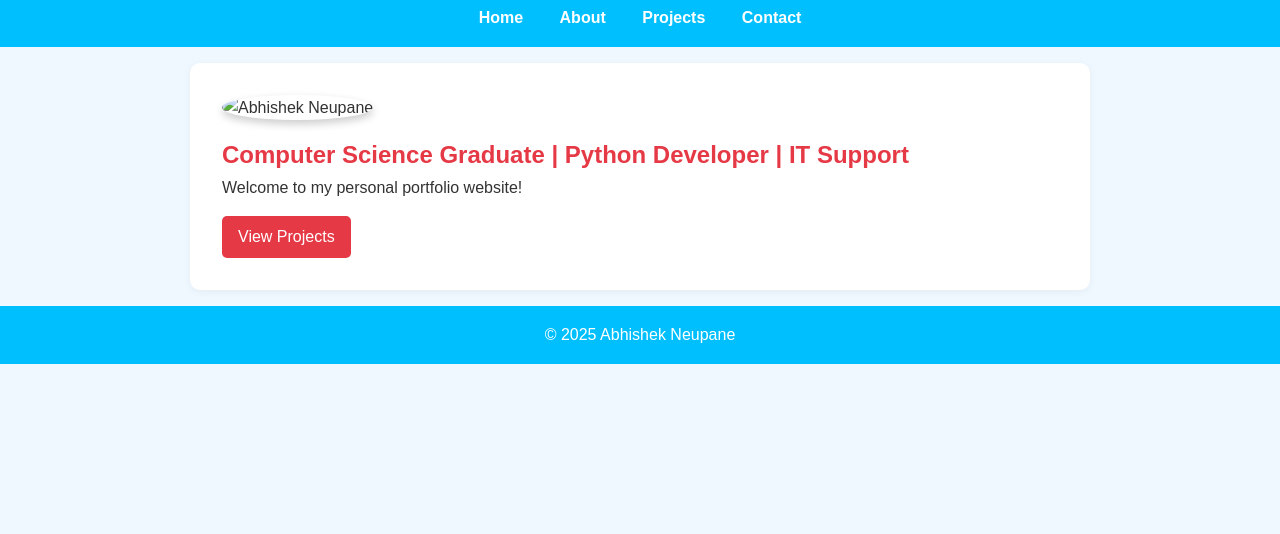
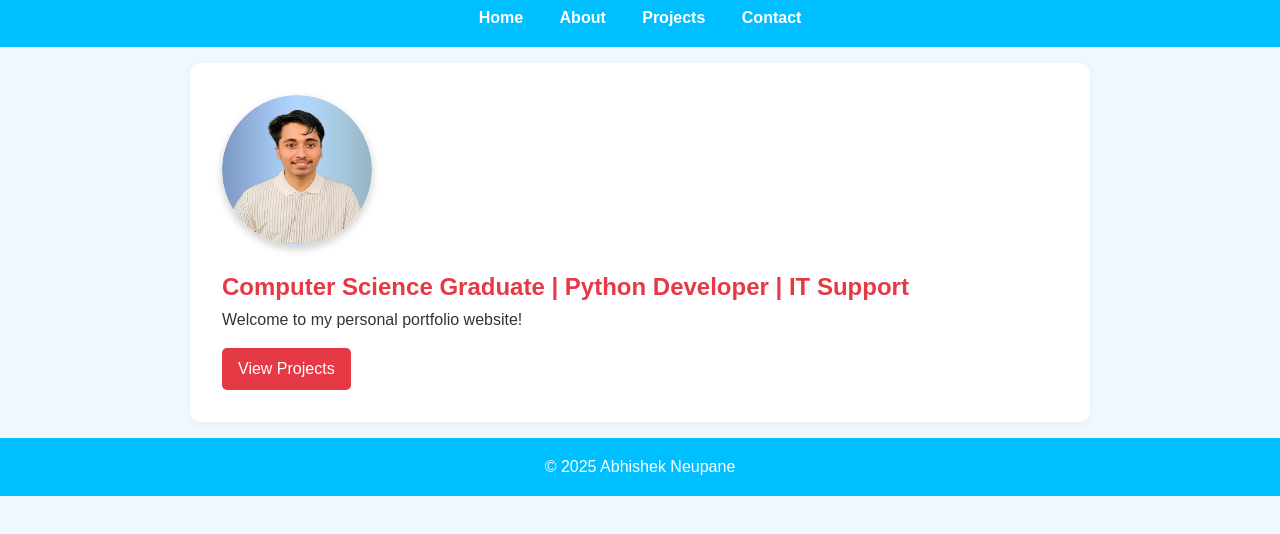
Before and after one commit to Abhishek1BM/My-Portfolio, a plain HTML site: page index.html in a window 1280 px wide. Shown: the part 70-604 px from the top of the page. Drawn offline with Linux system fonts and the light colour scheme.

Commit message:
Update index.html

```diff
--- a/index.html
+++ b/index.html
@@ -18,7 +18,7 @@
   </header>
   <main>
     <section class="hero">
-      <img src="assets/images/profile.jpg" alt="Abhishek Neupane" class="profile-img"/>
+      <img src="profile.jpg" alt="Abhishek Neupane" class="profile-img"/>
       <h2>Computer Science Graduate | Python Developer | IT Support</h2>
       <p>Welcome to my personal portfolio website!</p>
       <a href="projects.html" class="btn">View Projects</a>
```
